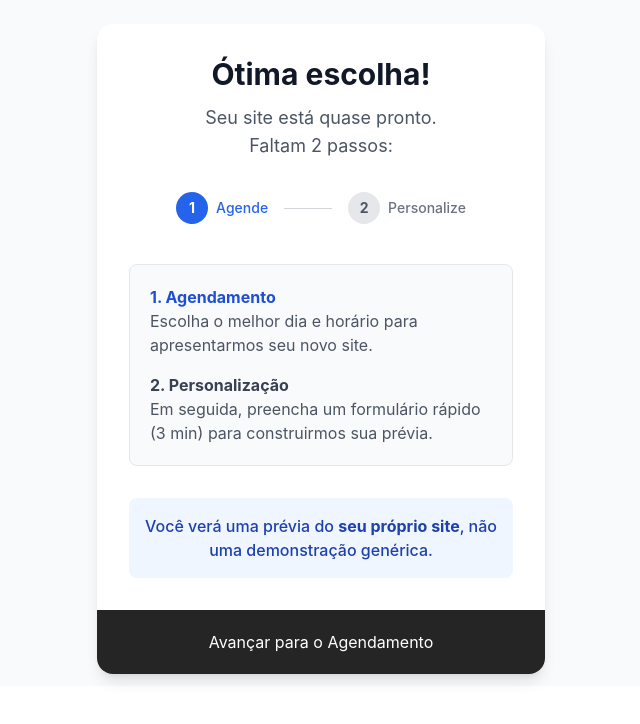
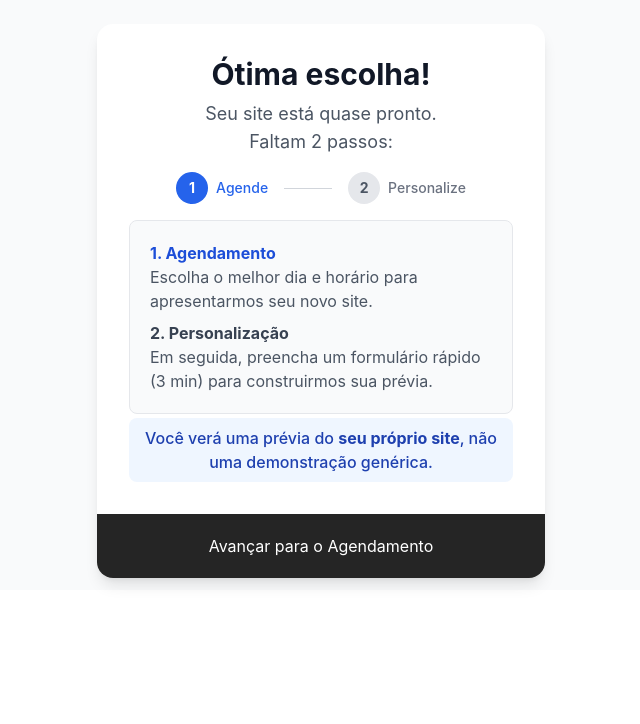
Before and after one commit to johnupscale-design/UPSCALETESTE, a React (Vite) app: page /agendamento in a window 1280 px wide. Shown: the top 724 px of the page, without its empty margins (319-959 px from the left). Built offline with nearby package versions, Linux system fonts and the light colour scheme.

Commit message:
ajuste pagina agendamento

```diff
--- a/src/pages/Agendamento.tsx
+++ b/src/pages/Agendamento.tsx
@@ -5,9 +5,9 @@ const Agendamento = () => {
     <div className="bg-gray-50 text-gray-800 flex items-center justify-center pt-6 pb-3 px-3 mt-0" style={{ fontFamily: 'Inter, sans-serif' }}>
       <div className="w-full max-w-md bg-white rounded-2xl shadow-lg text-center overflow-hidden">
         <div className="p-6 sm:p-8">
-          <h1 className="text-3xl font-bold text-gray-900 mb-3">Ótima escolha!</h1>
-          <p className="text-lg text-gray-600 mb-8">Seu site está quase pronto. <br></br>Faltam 2 passos:</p>
-          <div className="flex items-center justify-center space-x-4 mb-10">
+          <h1 className="text-3xl font-bold text-gray-900 mb-2">Ótima escolha!</h1>
+          <p className="text-lg text-gray-600 mb-4">Seu site está quase pronto. <br></br>Faltam 2 passos:</p>
+          <div className="flex items-center justify-center space-x-4 mb-4">
             <div className="flex items-center text-sm font-medium text-blue-600">
               <div className="flex-shrink-0 w-8 h-8 bg-blue-600 text-white rounded-full flex items-center justify-center font-bold">1</div>
               <span className="ml-2">Agende</span>
@@ -18,8 +18,8 @@ const Agendamento = () => {
               <span className="ml-2">Personalize</span>
             </div>
           </div>
-          <div className="text-left bg-gray-50 rounded-lg p-5 mb-8 border border-gray-200">
-            <div className="space-y-4">
+          <div className="text-left bg-gray-50 rounded-lg p-5 mb-1 border border-gray-200">
+            <div className="space-y-2">
               <div>
                 <h3 className="font-bold text-blue-700">1. Agendamento</h3>
                 <p className="text-gray-600">Escolha o melhor dia e horário para apresentarmos seu novo site.</p>
@@ -30,7 +30,7 @@ const Agendamento = () => {
               </div>
             </div>
           </div>
-          <div className="bg-blue-50 text-blue-800 rounded-lg p-4">
+          <div className="bg-blue-50 text-blue-800 rounded-lg p-2">
             <p className="font-medium">Você verá uma prévia do <strong>seu próprio site</strong>, não uma demonstração genérica.</p>
           </div>
         </div>
```
